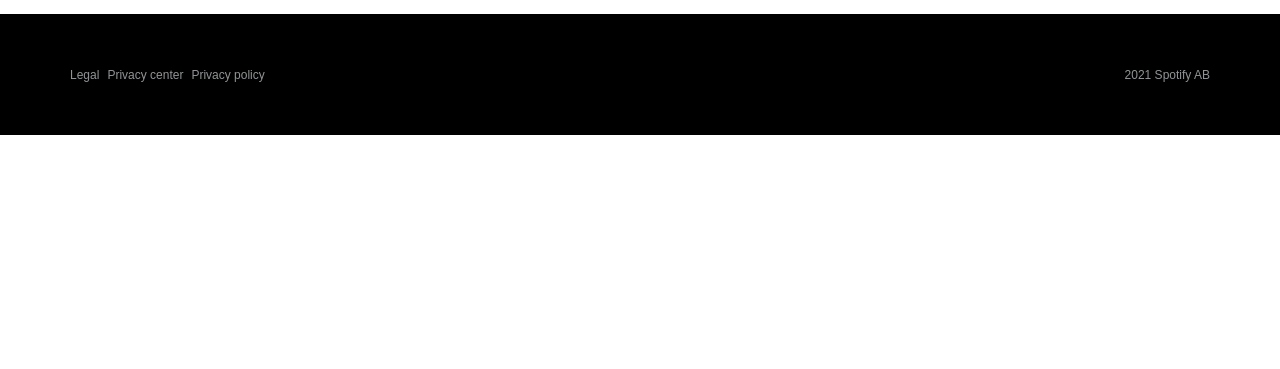
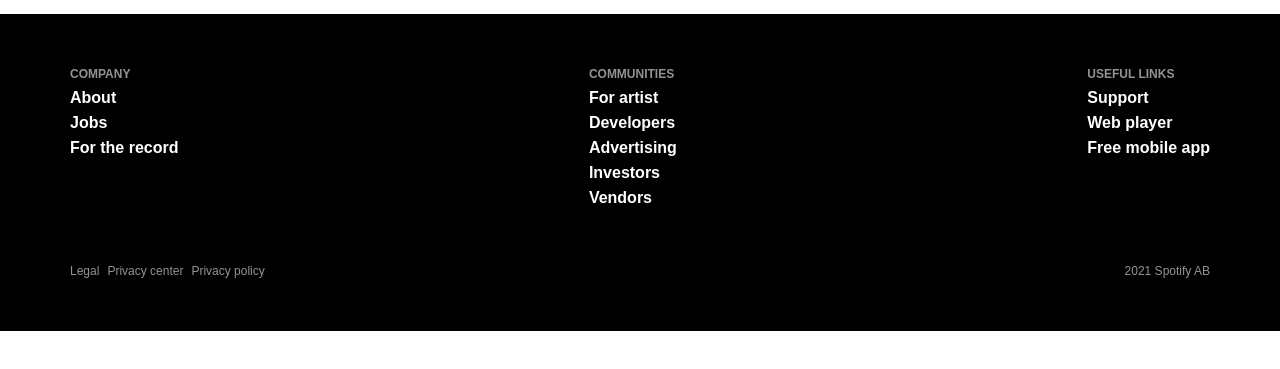
Before and after one commit to marmariadev/htmlcss-spotify, a plain HTML site: page index.html in a window 1280 px wide. Shown: the part 53-422 px from the top of the page. Drawn offline with Linux system fonts and the light colour scheme.

Commit message:
Footer links

```diff
--- a/index.html
+++ b/index.html
@@ -16,6 +16,29 @@
     <h1>Hello, world!</h1>
     <footer>
         <div class="container">
+            <div class="footer-main">
+                <ul>
+                    <li>COMPANY</li>
+                    <li><a href="#" title="About">About</a></li>
+                    <li><a href="#" title="Jobs">Jobs</a></li>
+                    <li><a href="#" title="For the record">For the record</a></li>
+                </ul>
+                <ul>
+                    <li>COMMUNITIES</li>
+                    <li><a href="#" title="For artists">For artist</a></li>
+                    <li><a href="#" title="Developers">Developers</a></li>
+                    <li><a href="#" title="Advertising">Advertising</a></li>
+                    <li><a href="#" title="Investors">Investors</a></li>
+                    <li><a href="#" title="Vendors">Vendors</a></li>
+                </ul>
+                <ul>
+                    <li>USEFUL LINKS</li>
+                    <li><a href="#" title="Support">Support</a></li>
+                    <li><a href="#" title="Web player">Web player</a></li>
+                    <li><a href="#" title="Free mobile app">Free mobile app</a></li>
+                </ul>
+            </div>
+            <div class="footer-secondary">
                 <ul>
                     <li><a href="#" title="Legal">Legal</a></li>
                     <li><a href="#" title="Privacy center">Privacy center</a></li>
@@ -23,6 +46,7 @@
                     <li><a href="#" title="021 Spotify A">2021 Spotify AB</a></li>
                 </ul>
             </div>
+        </div>
     </footer>
 </body>
 
--- a/style.css
+++ b/style.css
@@ -39,14 +39,10 @@ a:hover {
 
 /* Footer */
 footer {
+  font-size: 12px;
   background-color: #000;
   padding-top: 48px;
   padding-bottom: 48px;
-}
-
-footer a {
-  font-size: 12px;
-  color: #919496;
 }
 
 footer ul {
@@ -54,15 +50,49 @@ footer ul {
   margin-bottom: 0;
   padding-left: 0;
   list-style: none;
+}
+
+.footer-main {
+  display: flex;
+  flex-direction: column;
+  font-weight: bold;
+}
+
+@media (min-width: 768px) {
+  .footer-main {
+    flex-direction: row;
+    justify-content: space-between;
+  }
+}
+
+.footer-main ul {
+  margin-bottom: 48px;
+}
+
+.footer-main ul li a {
+  color: #fff;
+  font-size: 16px;
+}
+
+.footer-main ul li:first-child {
+  color: #919496;
+  text-transform: uppercase;
+}
+
+.footer-secondary a {
+  color: #919496;
+}
+
+.footer-secondary ul {
   display: flex;
   flex-direction: row;
 }
 
-footer ul li {
+.footer-secondary ul li {
   padding-right: 8px;
 }
 
-footer ul li:last-child {
+.footer-secondary ul li:last-child {
   padding-right: 0;
   margin-left: auto;
 }
```
Lines whose indentation alone changed are shown as unchanged.
